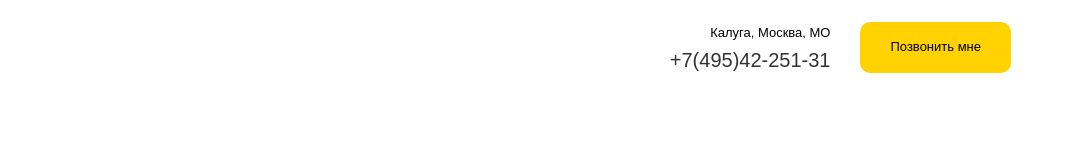
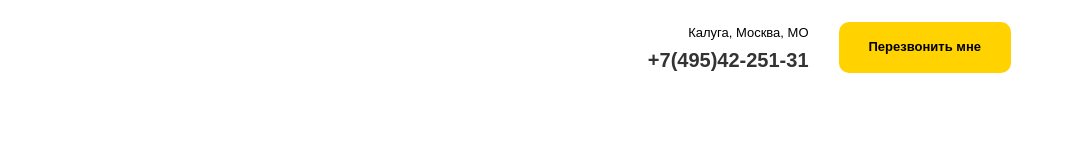
Before and after one commit to deadByReep/ws-project, a plain HTML site: page src/index.html in a window 1280 px wide. Shown: the full height of the page, 214-1280 px from the left. Drawn offline with Linux system fonts and the light colour scheme.

Commit message:
font-weight

```diff
--- a/src/index.html
+++ b/src/index.html
@@ -22,7 +22,7 @@
 						<a href="tel:+7(495)42-251-31" class="navbar__phone">+7(495)42-251-31</a>
 					</div>
 					<!-- /.navbar__contacts -->
-					<button class="button navbar__button">Позвонить мне</button>
+					<button class="button navbar__button">Перезвонить мне</button>
 				</div>
 				<!-- /.navbar__info -->
 			</div>
--- a/src/sass/blocks/_navbar.sass
+++ b/src/sass/blocks/_navbar.sass
@@ -16,7 +16,7 @@
 	&__button
 		margin-left: 30px
 		font-size: 13px
-		font-weight: 400
+		font-weight: 700
 		&hover:
 			background: white
   			color: $text-color
@@ -28,7 +28,7 @@
 		display: block
 		color: $text-color
 		font-size: 20px
-		font-weight: 400
+		font-weight: 700
 		text-decoration: none
 		margin-top: 9px
 		&:after
```
Also changed, not shown: src/css/style.css.
